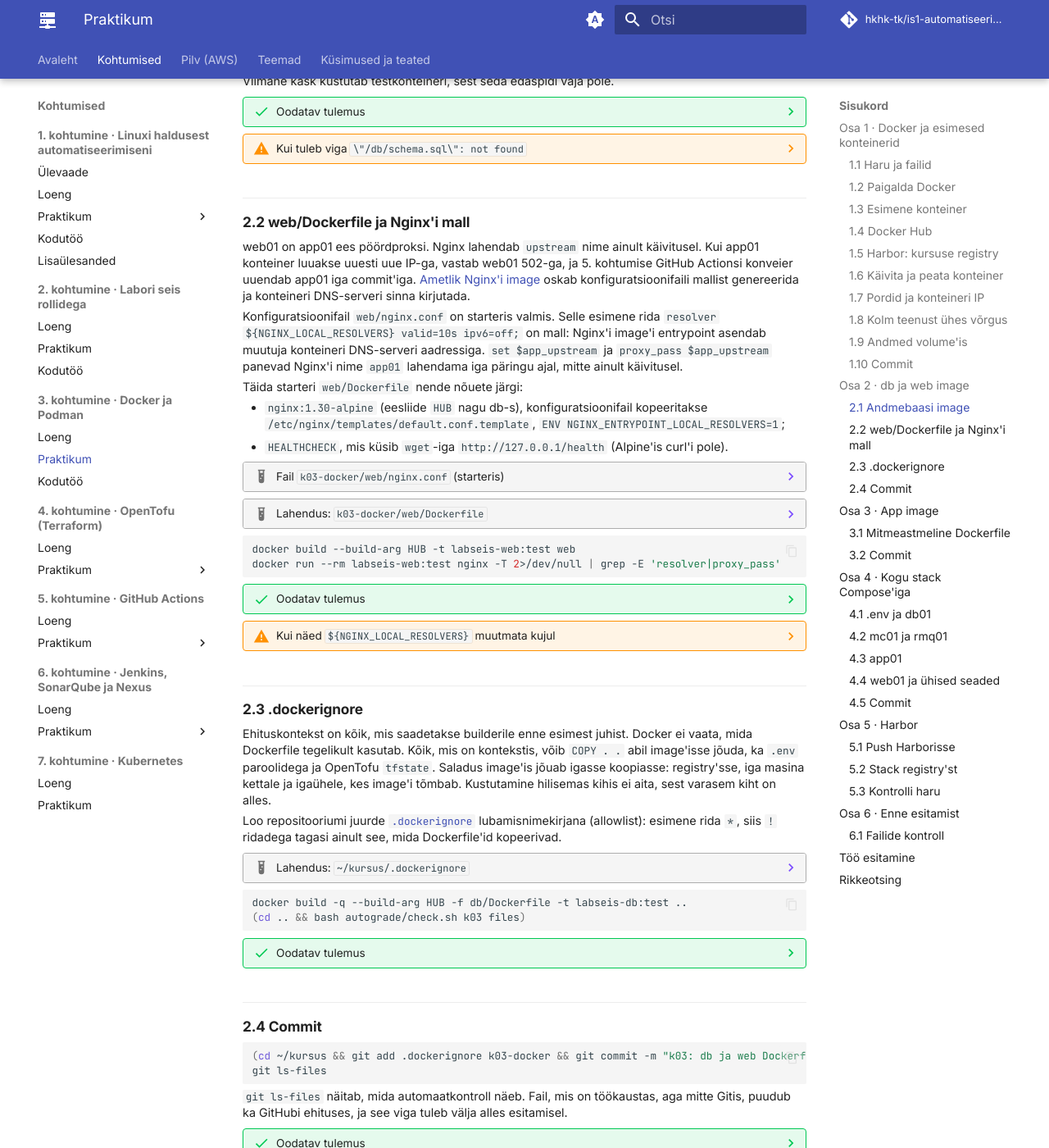
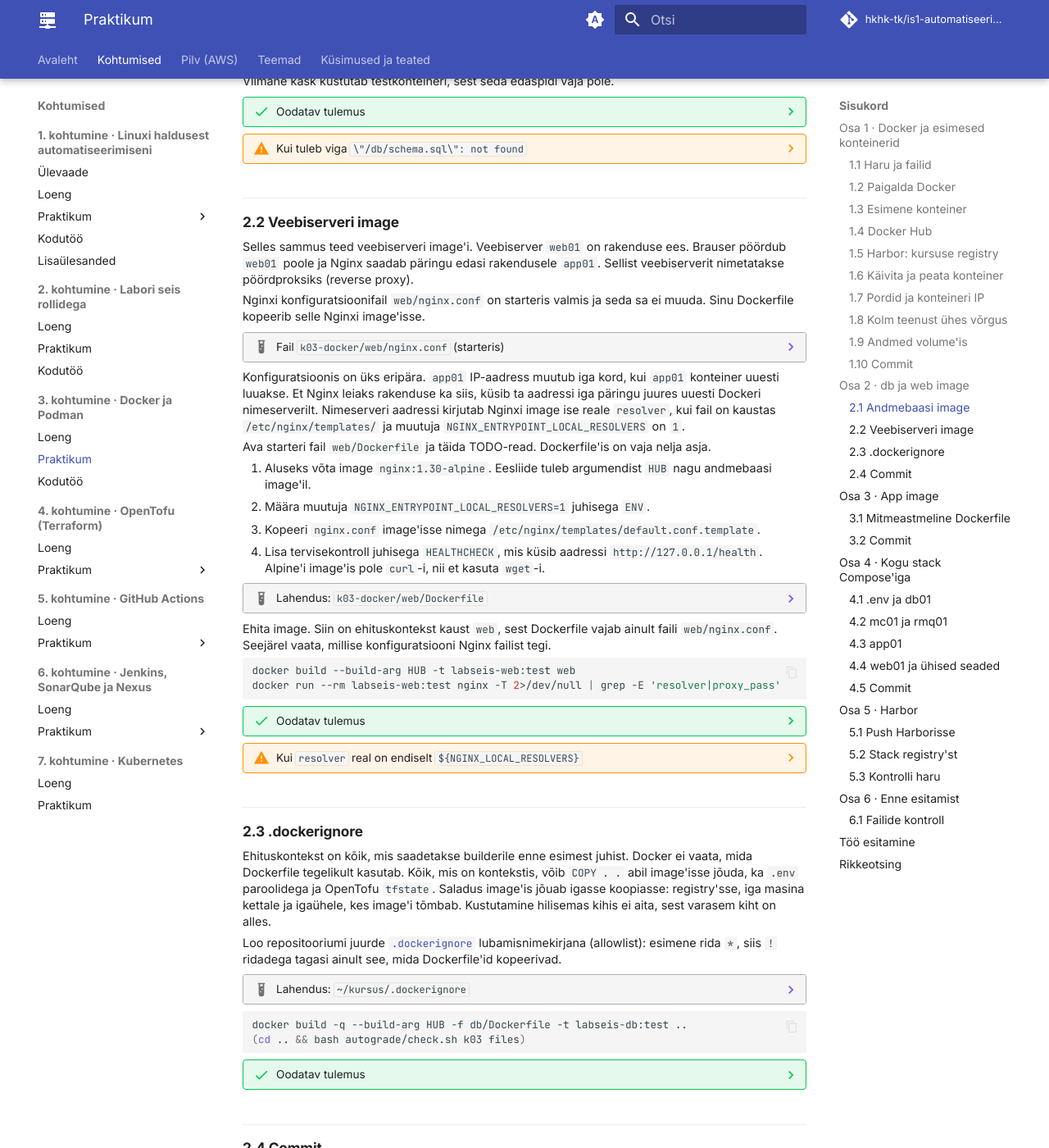
Before and after one commit to hkhk-tk/is1-automatiseerimine, an MkDocs documentation site: the page built from docs/k03/lab.md, in a window 1280 px wide and 1400 px high, scrolled down 9257 px. Shown: the whole window at 82% size. Built offline with MkDocs 1.6.1 and Material for MkDocs 9.7.7, drawn with Linux system fonts in a browser that asks for light colours; comment, search, counter and statistics services are not loaded.

Commit message:
K3 praktikum 2.2: Veebiserveri image algajale, pöördproksi ja resolver lihtsalt, nõuded sammudena

````diff
--- a/docs/k03/lab.md
+++ b/docs/k03/lab.md
@@ -535,16 +535,11 @@ Viimane käsk kustutab testkonteineri, sest seda edaspidi vaja pole.
 
     Docker ei leidnud faili, sest ehituskontekst oli vale. Kontrolli, et käsu viimane argument on `..` ja et käivitad käsu kaustas `~/kursus/k03-docker`.
 
-### 2.2 web/Dockerfile ja Nginx'i mall
+### 2.2 Veebiserveri image
 
-web01 on app01 ees pöördproksi. Nginx lahendab `upstream` nime ainult käivitusel. Kui app01 konteiner luuakse uuesti uue IP-ga, vastab web01 502-ga, ja 5. kohtumise GitHub Actionsi konveier uuendab app01 iga commit'iga. [Ametlik Nginx'i image](https://hub.docker.com/_/nginx) oskab konfiguratsioonifaili mallist genereerida ja konteineri DNS-serveri sinna kirjutada.
+Selles sammus teed veebiserveri image'i. Veebiserver `web01` on rakenduse ees. Brauser pöördub `web01` poole ja Nginx saadab päringu edasi rakendusele `app01`. Sellist veebiserverit nimetatakse pöördproksiks (reverse proxy).
 
-Konfiguratsioonifail `web/nginx.conf` on starteris valmis. Selle esimene rida `resolver ${NGINX_LOCAL_RESOLVERS} valid=10s ipv6=off;` on mall: Nginx'i image'i entrypoint asendab muutuja konteineri DNS-serveri aadressiga. `set $app_upstream` ja `proxy_pass $app_upstream` panevad Nginx'i nime `app01` lahendama iga päringu ajal, mitte ainult käivitusel.
-
-Täida starteri `web/Dockerfile` nende nõuete järgi:
-
--  `nginx:1.30-alpine` (eesliide `HUB` nagu db-s), konfiguratsioonifail kopeeritakse `/etc/nginx/templates/default.conf.template`, `ENV NGINX_ENTRYPOINT_LOCAL_RESOLVERS=1`;
-- `HEALTHCHECK`, mis küsib `wget`-iga `http://127.0.0.1/health` (Alpine'is curl'i pole).
+Nginxi konfiguratsioonifail `web/nginx.conf` on starteris valmis ja seda sa ei muuda. Sinu Dockerfile kopeerib selle Nginxi image'isse.
 
 ??? example "Fail `k03-docker/web/nginx.conf` (starteris)"
 
@@ -565,6 +560,15 @@ Täida starteri `web/Dockerfile` nende nõuete järgi:
     }
     ```
 
+Konfiguratsioonis on üks eripära. `app01` IP-aadress muutub iga kord, kui `app01` konteiner uuesti luuakse. Et Nginx leiaks rakenduse ka siis, küsib ta aadressi iga päringu juures uuesti Dockeri nimeserverilt. Nimeserveri aadressi kirjutab Nginxi image ise reale `resolver`, kui fail on kaustas `/etc/nginx/templates/` ja muutuja `NGINX_ENTRYPOINT_LOCAL_RESOLVERS` on `1`.
+
+Ava starteri fail `web/Dockerfile` ja täida TODO-read. Dockerfile'is on vaja nelja asja.
+
+1. Aluseks võta image `nginx:1.30-alpine`. Eesliide tuleb argumendist `HUB` nagu andmebaasi image'il.
+2. Määra muutuja `NGINX_ENTRYPOINT_LOCAL_RESOLVERS=1` juhisega `ENV`.
+3. Kopeeri `nginx.conf` image'isse nimega `/etc/nginx/templates/default.conf.template`.
+4. Lisa tervisekontroll juhisega `HEALTHCHECK`, mis küsib aadressi `http://127.0.0.1/health`. Alpine'i image'is pole `curl`-i, nii et kasuta `wget`-i.
+
 ??? example "Lahendus: `k03-docker/web/Dockerfile`"
 
     ```dockerfile
@@ -576,6 +580,10 @@ Täida starteri `web/Dockerfile` nende nõuete järgi:
       CMD wget -qO- http://127.0.0.1/health || exit 1
     ```
 
+    `ENV` määrab muutuja, mis on konteineris olemas. `HEALTHCHECK` käivitab iga 10 sekundi järel kontrollkäsu. Kui see ebaõnnestub kolm korda järjest, märgib Docker konteineri olekuks `unhealthy`.
+
+Ehita image. Siin on ehituskontekst kaust `web`, sest Dockerfile vajab ainult faili `web/nginx.conf`. Seejärel vaata, millise konfiguratsiooni Nginx failist tegi.
+
 ```bash
 docker build --build-arg HUB -t labseis-web:test web
 docker run --rm labseis-web:test nginx -T 2>/dev/null | grep -E 'resolver|proxy_pass'
@@ -583,11 +591,11 @@ docker run --rm labseis-web:test nginx -T 2>/dev/null | grep -E 'resolver|proxy_
 
 ??? success "Oodatav tulemus"
 
-    `resolver` real on IP-aadress ja `proxy_pass $app_upstream;` on alles. `nginx -T` näitab lõplikku konfiguratsiooni, mille entrypoint mallist tegi. IP-aadress tähendab, et `envsubst` sai muutuja kätte. `proxy_pass $app_upstream` tähendab, et Nginx lahendab nime iga päringu ajal, mitte ainult käivitusel.
+    Real `resolver` on `${NGINX_LOCAL_RESOLVERS}` asemel IP-aadress. See tähendab, et Nginxi image kirjutas nimeserveri aadressi faili. Rida `proxy_pass $app_upstream;` on alles. Kas veebiserver rakenduseni jõuab, näed 4. osas, kui `app01` töötab.
 
-??? warning "Kui näed `${NGINX_LOCAL_RESOLVERS}` muutmata kujul"
+??? warning "Kui `resolver` real on endiselt `${NGINX_LOCAL_RESOLVERS}`"
 
-    `ENV` jäi puudu või fail pole kaustas `templates/`.
+    Rida `ENV` puudub või fail ei ole kaustas `/etc/nginx/templates/`. Kontrolli Dockerfile'i ja ehita image uuesti.
 
 ### 2.3 .dockerignore
 
````
